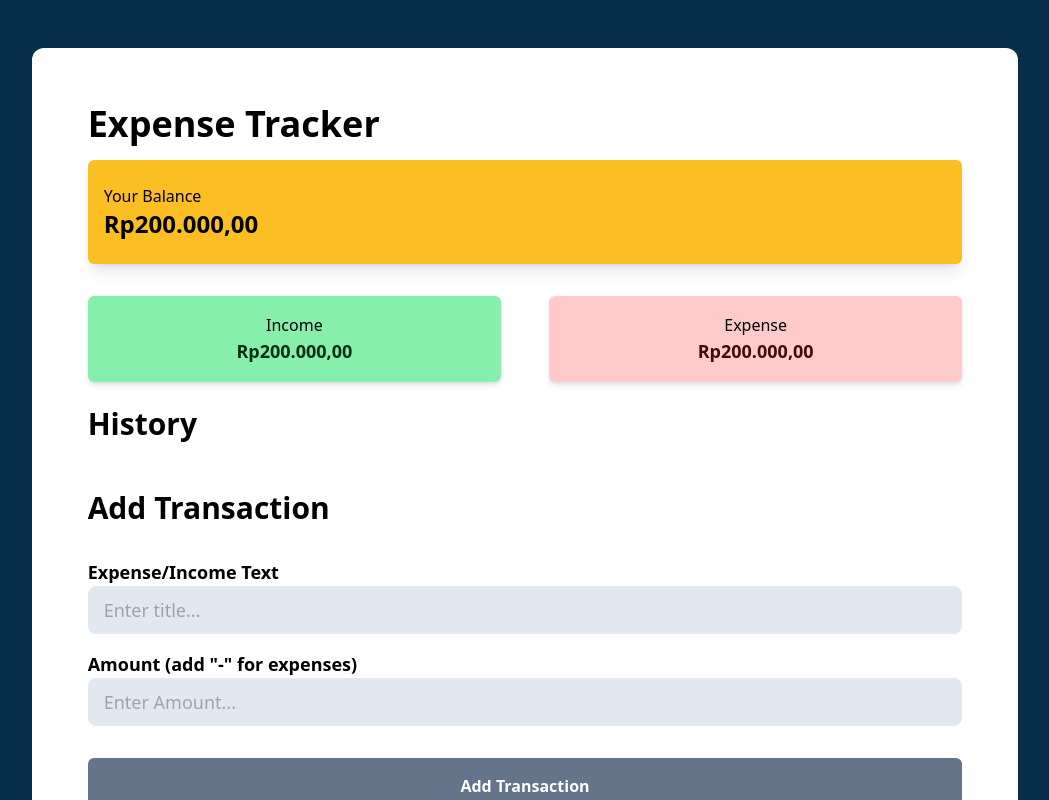
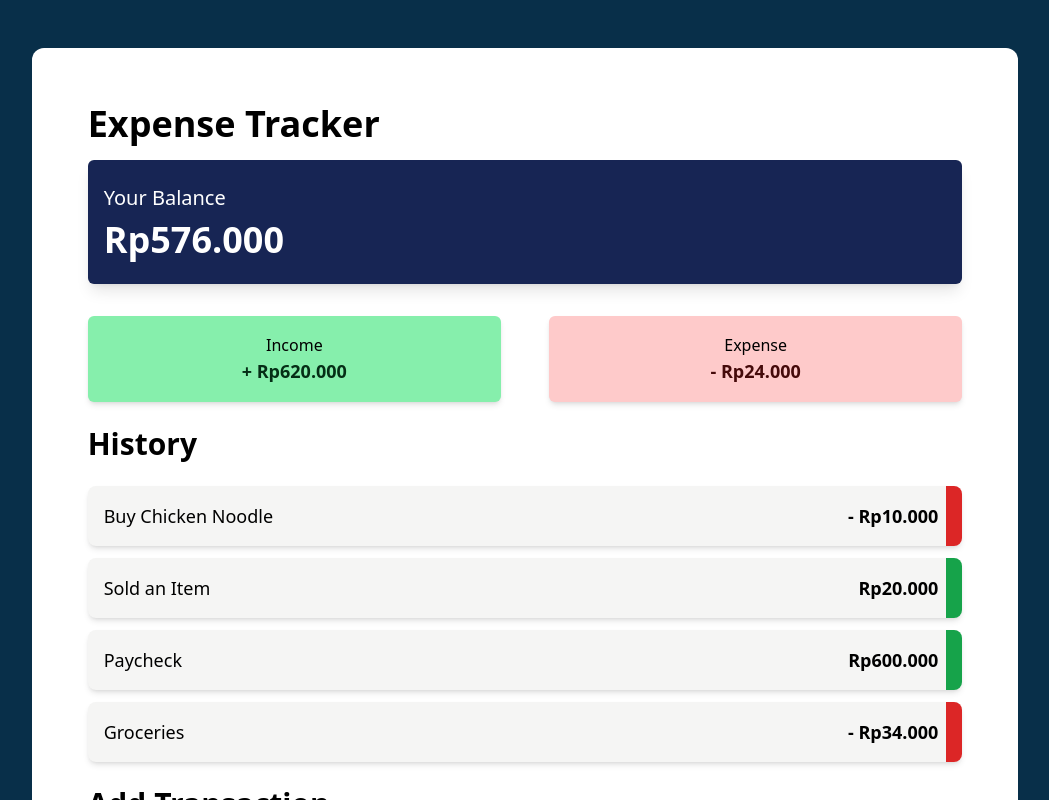
Before and after one commit to Zireha/expense-tracker-with-vue-js, a Vue app: page / in a window 1280 px wide. Shown: the top 800 px of the page, without its empty margins (115-1164 px from the left). Built offline with nearby package versions, Linux system fonts and the light colour scheme.

Commit message:
add functionality of total, income, and expense cumulator

```diff
--- a/src/App.vue
+++ b/src/App.vue
@@ -1,19 +1,43 @@
-<script>
+<script setup>
 import Header from "./components/Header.vue";
 import Balance from "./components/Balance.vue";
 import IncomeExpense from "./components/IncomeExpense.vue";
 import TransactionList from "./components/TransactionList.vue";
 import AddTransaction from "./components/AddTransaction.vue";
+import { ref, computed } from "vue";
 
-export default {
-    components: {
-        Header,
-        Balance,
-        IncomeExpense,
-        TransactionList,
-        AddTransaction,
-    },
-};
+const transactionRecords = ref([
+    { id: 1, text: "Buy Chicken Noodle", amount: -10000 },
+    { id: 2, text: "Sold an Item", amount: 20000 },
+    { id: 3, text: "Paycheck", amount: 600000 },
+    { id: 4, text: "Groceries", amount: -34000 },
+]);
+
+// get total balance
+const total = computed(() => {
+    return transactionRecords.value.reduce((acc, transaction) => {
+        return acc + transaction.amount;
+    }, 0);
+});
+
+//get incomes
+const income = computed(() => {
+    return transactionRecords.value
+      .filter((transaction) => transaction.amount > 0)
+      .reduce((acc, transaction) => {
+        return acc + transaction.amount;
+    }, 0);
+});
+
+//get expenses
+const expense = computed(() => {
+    return transactionRecords.value
+      .filter((transaction) => transaction.amount < 0)
+      .reduce((acc, transaction) => {
+        return (acc + transaction.amount)* (-1);
+    }, 0);
+});
+
 </script>
 
 <template>
@@ -21,15 +45,15 @@ export default {
         <div class="bg-white p-14 rounded-xl w-5/6">
             <Header />
             <div
-                class="container mt-4 shadow-lg py-6 bg-amber-400 flex-col align-middle rounded-md"
+                class="container mt-4 shadow-lg py-6 bg-blue-950 text-white flex-col align-middle rounded-md"
             >
-                <Balance />
+                <Balance :total="total" />
             </div>
             <div class="container pt-8">
-                <IncomeExpense />
+                <IncomeExpense :income="income" :expenses="expense"/>
             </div>
             <div class="container pt-4">
-                <TransactionList />
+                <TransactionList :transactions="transactionRecords" />
             </div>
             <div class="container pt-6">
                 <AddTransaction />
@@ -37,5 +61,3 @@ export default {
         </div>
     </div>
 </template>
-
-<style scoped></style>
--- a/src/components/AddTransaction.vue
+++ b/src/components/AddTransaction.vue
@@ -8,7 +8,7 @@
         </div>
 
         <div class="input-container">
-            <h3 class="font-bold text-lg">Amount (add "-" for expenses)</h3>
+            <h3 class="font-bold text-lg">Amount (Number input, add "-" for expenses)</h3>
             <input placeholder="Enter Amount..." type="number" class="bg-slate-200 rounded-lg w-full h-12 p-4 active:border border-slate-700 text-lg">
         </div>
 
--- a/src/components/Balance.vue
+++ b/src/components/Balance.vue
@@ -1,10 +1,19 @@
 <template>
 <div class="container pl-4">
-    <h3 class="lg">Your Balance</h3>
-    <p class="font-bold text-2xl">Rp200.000,00</p>
+    <h3 class="text-xl pb-2">Your Balance</h3>
+    <p class="font-bold text-4xl">Rp{{ total.toLocaleString("id-ID") }}</p>
 </div>
 </template>
 
-<script>
+<script setup>
+
+import { defineProps } from 'vue';
+
+const props = defineProps({
+  total: {
+    type: Number,
+    required: true
+  }
+});
 
 </script>
--- a/src/components/IncomeExpense.vue
+++ b/src/components/IncomeExpense.vue
@@ -2,11 +2,28 @@
 <div class="flex justify-between gap-12 mx-auto">
     <div class="flex-col shadow-md p-4 text-center border w-1/2 border-transparent rounded-md bg-green-300">
         <h3>Income</h3>
-        <p class="font-bold text-lg text-green-950">Rp200.000,00</p>
+        <p class="font-bold text-lg text-green-950">+ Rp{{ income.toLocaleString("id-ID") }}</p>
     </div>
     <div class="flex-col shadow-md p-4 text-center border w-1/2 border-transparent rounded-md bg-red-200">
         <h3>Expense</h3>
-        <p class="font-bold text-lg text-red-950">Rp200.000,00</p>
+        <p class="font-bold text-lg text-red-950">- Rp{{ expenses.toLocaleString("id-ID") }}</p>
     </div>
 </div>
 </template>
+
+<script setup>
+
+import { defineProps } from 'vue';
+
+const props = defineProps({
+  income: {
+    type: Number,
+    required: true
+  },
+  expenses: {
+    type: Number,
+    required: true
+  }
+})
+
+</script>
--- a/src/components/TransactionList.vue
+++ b/src/components/TransactionList.vue
@@ -2,17 +2,26 @@
     <h3 class="pt-2 font-semibold text-3xl">History</h3>
     <div class="container pt-6">
         <ul class="space-y-3">
-            <!--
-            <li class="group flex items-center bg-stone-100 rounded-lg overflow-hidden shadow-md">
-
-                <div class="flex-1 flex items-center justify-between pt-4 pl-4 pb-4 pr-2 transition-all duration-300">
-                    <span class="text-lg font-medium">Internet</span>
-                    <span class="text-lg font-semibold">-Rp200.000,00</span>
+            <li
+                v-for="transaction in transactions"
+                :key="transaction.id"
+                class="group flex items-center bg-stone-100 rounded-lg overflow-hidden shadow-md"
+            >
+                <div
+                    class="flex-1 flex items-center justify-between pt-4 pl-4 pb-4 pr-2 transition-all duration-300"
+                >
+                    <span class="text-lg font-medium">{{
+                        transaction.text
+                    }}</span>
+                    <span class="text-lg font-semibold">
+                        {{ nominalConverter(transaction.amount) }}
+                    </span>
                 </div>
 
-
                 <div class="end-container flex items-center">
-                    <div class="flex w-0 opacity-0 overflow-hidden transition-all duration-300 group-hover:w-20 group-hover:opacity-100">
+                    <div
+                        class="flex w-0 opacity-0 overflow-hidden transition-all duration-300 group-hover:w-20 group-hover:opacity-100"
+                    >
                         <button class="p-2 hover:bg-stone-200 rounded">
                             <img
                                 src="\src\assets\trash-can.svg"
@@ -21,53 +30,38 @@
                             />
                         </button>
                         <button class="p-2 hover:bg-stone-200 rounded">
-                            <img
-                                src="\src\assets\pencil.svg"
-                                width="20"
-                            />
+                            <img src="\src\assets\pencil.svg" width="20" />
                         </button>
                     </div>
 
-                    <div class="bg-red-600 text-white px-2 h-full min-h-[60px] transition-colors"></div>
+                    <div
+                        id="history-label"
+                        :class="
+                            transaction.amount < 0
+                                ? 'bg-red-600'
+                                : 'bg-green-600'
+                        "
+                        class="text-white px-2 h-full min-h-[60px] transition-colors"
+                    ></div>
                 </div>
             </li>
-
-            <li
-                class="group flex items-center bg-stone-100 rounded-lg overflow-hidden shadow-md"
-            >
-                <div class="flex-1 flex items-center justify-between pt-4 pl-4 pb-4 pr-2 transition-all duration-300">
-                    <span class="text-lg font-medium">Paycheck</span>
-                    <span class="text-lg font-semibold">Rp400.000,00</span>
-                </div>
-
-                <div class="end-container flex items-center">
-                    <div class="flex w-0 opacity-0 overflow-hidden transition-all duration-300 group-hover:w-20 group-hover:opacity-100">
-                        <button class="p-2 hover:bg-stone-200 rounded">
-                            <img
-                            src="\src\assets\trash-can.svg"
-                            width="20"
-                            >
-                        </button>
-                        <button class="p-2 hover:bg-stone-200 rounded">
-                            <img
-                            src="\src\assets\pencil.svg"
-                            width="20"
-                            >
-                        </button>
-                    </div>
-                    <div
-                        class="bg-green-600 text-white px-2 h-full min-h-[60px] transition-colors"
-                    ></div>
-                </div>
-
-            </li>
-             -->
         </ul>
     </div>
 </template>
 
-<script>
+<script setup>
 
+import { defineProps } from 'vue';
 
+const props = defineProps({
+  transactions: {
+    type: Array,
+    required: true
+  }
+})
 
+const nominalConverter = (amount) =>
+    amount < 0
+        ? `- Rp${(amount * -1).toLocaleString("id-ID")}`
+        : `Rp${amount.toLocaleString("id-ID")}`;
 </script>
```
